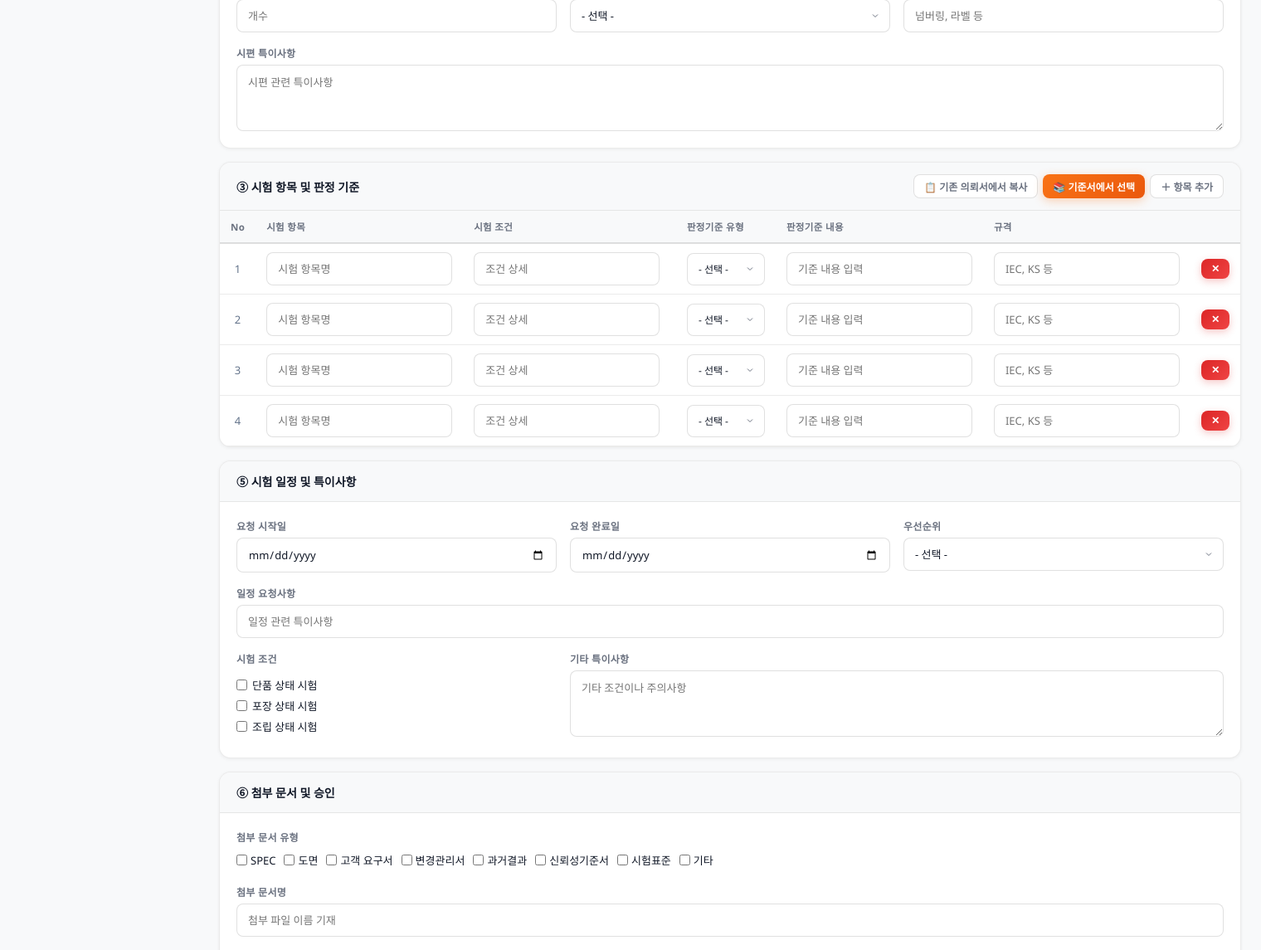
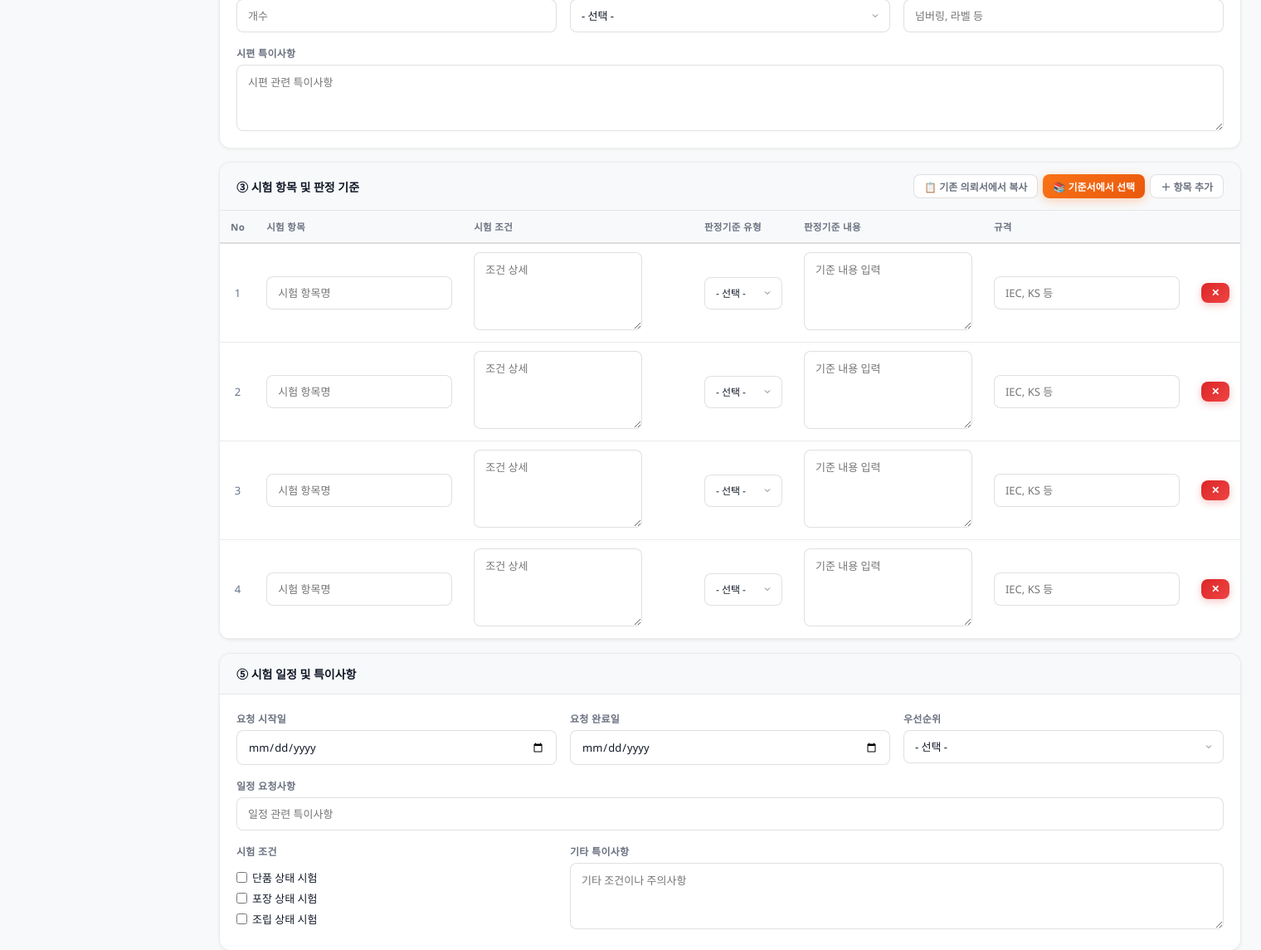
Before and after one commit to chojagal-ops/rtms, a Flask app: page /requests/new in a window 1520 px wide. Shown: the part 893-2038 px from the top of the page at 83% size. Run offline with Flask 3, Linux system fonts and the light colour scheme; a user stored in the database is signed in; data that the repository does not hold is empty.

Commit message:
의뢰서 양식: 시험조건·판정기준 textarea 확장, 기준서 불러오기 시 판정기준 자동입력
- 시험 조건 컬럼: input → textarea (rows=4, resize 가능)
- 판정기준 내용 컬럼: input → textarea (rows=4, resize 가능)
- 컬럼 폭 조정: 시험조건 340px, 판정기준 220px
- 기준서에서 선택 시 판정기준 내용도 기준서 전문(full)으로 자동 채움
- addItem/copyItems/엑셀파싱 모두 동일하게 textarea 적용

Co-Authored-By: Claude Sonnet 4.6 <noreply@anthropic.com>

```diff
--- a/templates/requests/form.html
+++ b/templates/requests/form.html
@@ -171,14 +171,14 @@
     </div>
   </div>
   <div class="card-body" style="padding:0;overflow-x:auto;">
-    <table id="item_table" style="font-size:13px;min-width:860px;">
+    <table id="item_table" style="font-size:13px;min-width:980px;">
       <colgroup>
         <col style="width:40px;">
-        <col style="width:130px;">
-        <col>
+        <col style="width:120px;">
+        <col style="width:340px;">
+        <col style="width:100px;">
+        <col style="width:220px;">
         <col style="width:110px;">
-        <col style="width:180px;">
-        <col style="width:100px;">
         <col style="width:40px;">
       </colgroup>
       <thead>
@@ -200,8 +200,8 @@
             <td style="text-align:center;color:#64748b;">{{ loop.index }}</td>
             <td><input type="text" name="item_test_name" class="form-control"
                        value="{{ ti.test_name or '' }}" placeholder="시험 항목명"></td>
-            <td><input type="text" name="item_test_condition" class="form-control"
-                       value="{{ ti.test_condition or '' }}" placeholder="조건 상세"></td>
+            <td><textarea name="item_test_condition" class="form-control"
+                         rows="4" placeholder="조건 상세" style="resize:vertical;min-height:72px;">{{ ti.test_condition or '' }}</textarea></td>
             <td>
               <select name="crit_type" class="form-control" style="font-size:12px;">
                 <option value="">- 선택 -</option>
@@ -210,8 +210,8 @@
                 {% endfor %}
               </select>
             </td>
-            <td><input type="text" name="crit_content" class="form-control"
-                       value="{{ cr.criterion_content if cr else '' }}" placeholder="기준 내용 입력"></td>
+            <td><textarea name="crit_content" class="form-control"
+                          rows="4" placeholder="기준 내용 입력" style="resize:vertical;min-height:72px;">{{ cr.criterion_content if cr else '' }}</textarea></td>
             <td><input type="text" name="item_standard" class="form-control"
                        value="{{ ti.standard or '' }}" placeholder="IEC, KS 등"></td>
             <td><button type="button" class="btn btn-danger btn-sm" onclick="removeRow(this)">✕</button></td>
@@ -222,14 +222,16 @@
           <tr>
             <td style="text-align:center;color:#64748b;">{{ i }}</td>
             <td><input type="text" name="item_test_name" class="form-control" placeholder="시험 항목명"></td>
-            <td><input type="text" name="item_test_condition" class="form-control" placeholder="조건 상세"></td>
+            <td><textarea name="item_test_condition" class="form-control"
+                         rows="4" placeholder="조건 상세" style="resize:vertical;min-height:72px;"></textarea></td>
             <td>
               <select name="crit_type" class="form-control" style="font-size:12px;">
                 <option value="">- 선택 -</option>
                 {% for ct in CRITERION_TYPES %}<option value="{{ ct }}">{{ ct }}</option>{% endfor %}
               </select>
             </td>
-            <td><input type="text" name="crit_content" class="form-control" placeholder="기준 내용 입력"></td>
+            <td><textarea name="crit_content" class="form-control"
+                          rows="4" placeholder="기준 내용 입력" style="resize:vertical;min-height:72px;"></textarea></td>
             <td><input type="text" name="item_standard" class="form-control" placeholder="IEC, KS 등"></td>
             <td><button type="button" class="btn btn-danger btn-sm" onclick="removeRow(this)">✕</button></td>
           </tr>
@@ -438,10 +440,10 @@ function addItem() {
   tr.innerHTML = `
     <td style="text-align:center;color:#64748b;">${itemCount}</td>
     <td><input type="text" name="item_test_name" class="form-control" placeholder="시험 항목명"></td>
-    <td><input type="text" name="item_test_condition" class="form-control" placeholder="조건 상세"></td>
+    <td><textarea name="item_test_condition" class="form-control" rows="4" placeholder="조건 상세" style="resize:vertical;min-height:72px;"></textarea></td>
     <td><select name="crit_type" class="form-control" style="font-size:12px;">
           <option value="">- 선택 -</option>${critOpts('')}</select></td>
-    <td><input type="text" name="crit_content" class="form-control" placeholder="기준 내용 입력"></td>
+    <td><textarea name="crit_content" class="form-control" rows="4" placeholder="기준 내용 입력" style="resize:vertical;min-height:72px;"></textarea></td>
     <td><input type="text" name="item_standard" class="form-control" placeholder="IEC, KS 등"></td>
     <td><button type="button" class="btn btn-danger btn-sm" onclick="removeRow(this)">✕</button></td>
   `;
@@ -514,10 +516,10 @@ function copyItems(rid, reqNo, prodName) {
         tr.innerHTML = `
           <td style="text-align:center;color:#64748b;">${i + 1}</td>
           <td><input type="text" name="item_test_name" class="form-control" value="${escHtml(it.test_name||'')}" placeholder="시험 항목명"></td>
-          <td><input type="text" name="item_test_condition" class="form-control" value="${escHtml(it.test_condition||'')}" placeholder="조건 상세"></td>
+          <td><textarea name="item_test_condition" class="form-control" rows="4" placeholder="조건 상세" style="resize:vertical;min-height:72px;">${escHtml(it.test_condition||'')}</textarea></td>
           <td><select name="crit_type" class="form-control" style="font-size:12px;">
                 <option value="">- 선택 -</option>${critOpts('')}</select></td>
-          <td><input type="text" name="crit_content" class="form-control" placeholder="기준 내용 입력"></td>
+          <td><textarea name="crit_content" class="form-control" rows="4" placeholder="기준 내용 입력" style="resize:vertical;min-height:72px;"></textarea></td>
           <td><input type="text" name="item_standard" class="form-control" value="${escHtml(it.standard||'')}" placeholder="IEC, KS 등"></td>
           <td><button type="button" class="btn btn-danger btn-sm" onclick="removeRow(this)">✕</button></td>`;
         tbody.appendChild(tr);
@@ -690,10 +692,10 @@ function addSelectedStandards() {
     tr.innerHTML = `
       <td style="text-align:center;color:#64748b;">${itemCount}</td>
       <td><input type="text" name="item_test_name" class="form-control" value="${nm}" placeholder="시험 항목명"></td>
-      <td><input type="text" name="item_test_condition" class="form-control" value="${cnd}" placeholder="조건 상세" title="${cnd}"></td>
+      <td><textarea name="item_test_condition" class="form-control" rows="4" placeholder="조건 상세" style="resize:vertical;min-height:72px;">${cnd}</textarea></td>
       <td><select name="crit_type" class="form-control" style="font-size:12px;">
             <option value="">- 선택 -</option>${critOpts('')}</select></td>
-      <td><input type="text" name="crit_content" class="form-control" placeholder="기준 내용 입력"></td>
+      <td><textarea name="crit_content" class="form-control" rows="4" placeholder="기준 내용 입력" style="resize:vertical;min-height:72px;">${cnd}</textarea></td>
       <td><input type="text" name="item_standard" class="form-control" value="MX기구부품기준서" placeholder="IEC, KS 등"></td>
       <td><button type="button" class="btn btn-danger btn-sm" onclick="removeRow(this)">✕</button></td>`;
     tbody.appendChild(tr);
@@ -757,10 +759,10 @@ document.getElementById('btn_parse').addEventListener('click', function() {
           tr.innerHTML = `
             <td style="text-align:center;color:#64748b;">${i+1}</td>
             <td><input type="text" name="item_test_name" class="form-control" value="${escHtml(it.test_name||'')}"></td>
-            <td><input type="text" name="item_test_condition" class="form-control" value="${escHtml(it.test_condition||'')}"></td>
+            <td><textarea name="item_test_condition" class="form-control" rows="4" placeholder="조건 상세" style="resize:vertical;min-height:72px;">${escHtml(it.test_condition||'')}</textarea></td>
             <td><select name="crit_type" class="form-control" style="font-size:12px;">
                   <option value="">- 선택 -</option>${critOpts('')}</select></td>
-            <td><input type="text" name="crit_content" class="form-control" placeholder="기준 내용 입력"></td>
+            <td><textarea name="crit_content" class="form-control" rows="4" placeholder="기준 내용 입력" style="resize:vertical;min-height:72px;"></textarea></td>
             <td><input type="text" name="item_standard" class="form-control" value="${escHtml(it.standard||'')}"></td>
             <td><button type="button" class="btn btn-danger btn-sm" onclick="removeRow(this)">✕</button></td>
           `;
```
